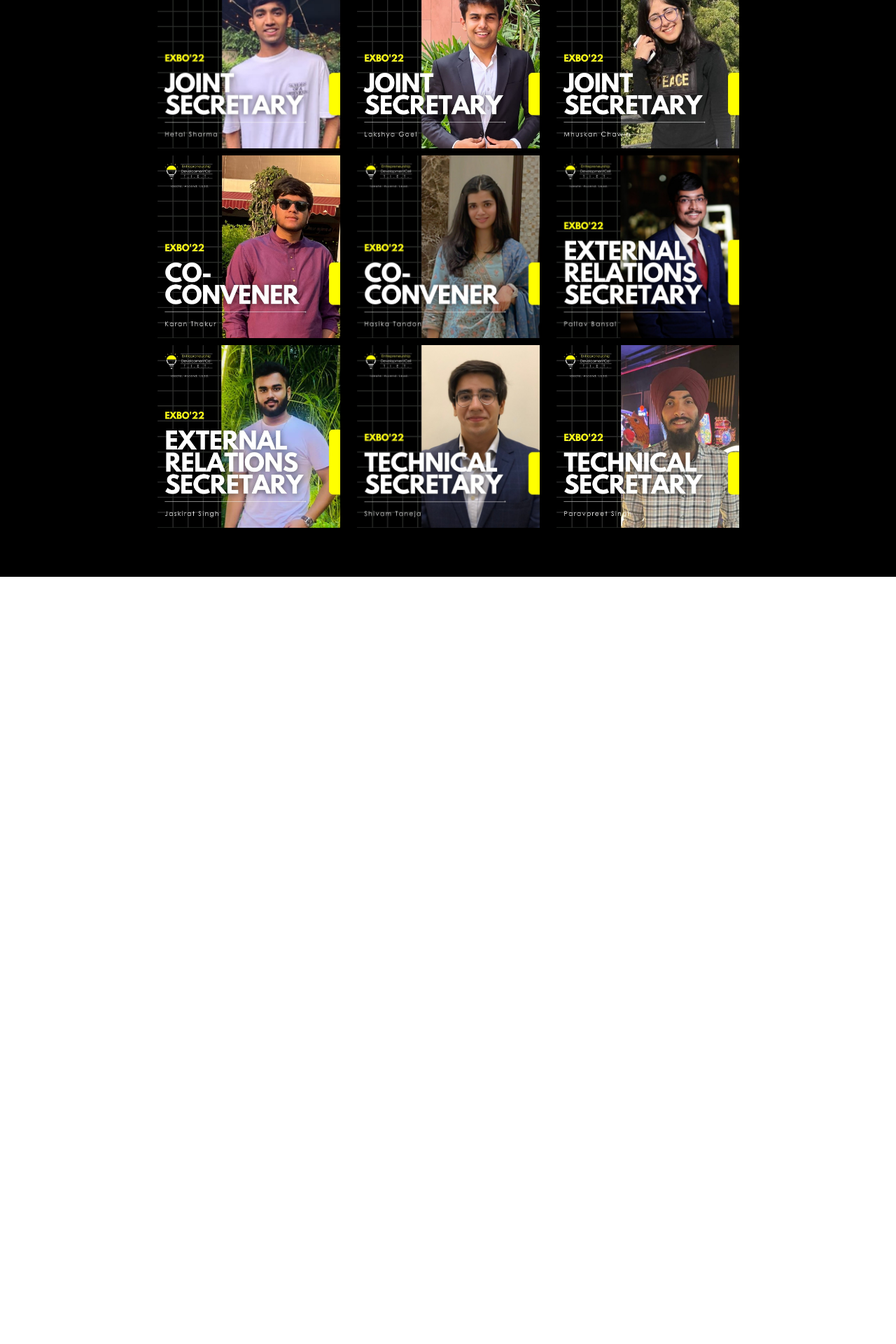
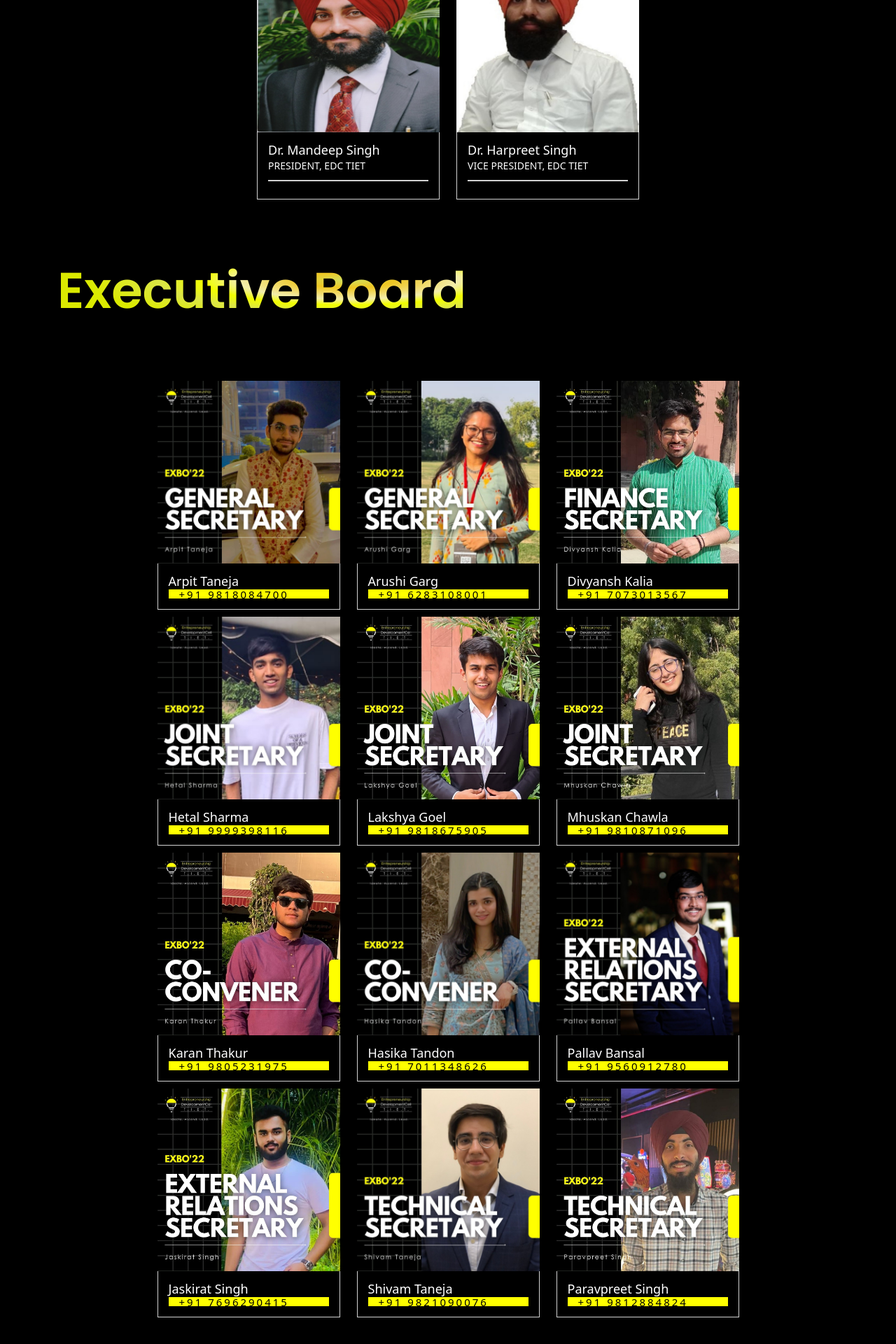
Before and after one commit to na-sha/EDC-Website, a React (Vite) app: page /team in a window 1280 px wide. Shown: the part 464-2384 px from the top of the page at 70% size. Before the commit the page ends 1288 px from the top, so only its background shows below. Built offline with nearby package versions, Linux system fonts and the light colour scheme; a web font is replaced by a local one.

Commit message:
updated contact us and teams page

```diff
--- a/src/components/Contact.jsx
+++ b/src/components/Contact.jsx
@@ -13,14 +13,18 @@ const Contact = () => {
         </div>
         <main class="grid-container">
           <div class="flow">
-                    <h1 class="fs-700 uppercase ff-serif">
-                        Get in touch
-                    </h1>
+            <h1 class="fs-700 uppercase ff-serif">Get in touch</h1>
             <p>
-                        Have a question? - drop us a message. Feel free to ask us for guidance in entrepeneurship or a question or anything in
-                        general you feel should be conveyed. We are always happy to help.
+              Have a question? - drop us a message. Feel free to ask us for
+              guidance in entrepeneurship or a question or anything in general
+              you feel should be conveyed. We are always happy to help.
             </p>
-                    <p>You can also contact us on our socials or <br /><b className='text-gradient'>@: edctiet@thapar.edu</b></p>
+            <p>
+              You can also contact us on our socials or <br />
+              <b className="text-gradient">@: edc@thapar.edu</b> <br />
+              <b className="text-gradient">Arpit Taneja: +91 9818084700</b> <br />
+              <b className="text-gradient">Arushi Garg: +91 6283108001</b>
+            </p>
             <div className="absolute z-[0] w-[10%] h-[35%] top-0 pink__gradient" />
             <div className="absolute z-[1] w-[20%] h-[80%] rounded-full bottom-40 white__gradient" />
             <div className="absolute z-[0] w-[30%] h-[50%] right-20 bottom-20 blue__gradient" />
@@ -31,7 +35,9 @@ const Contact = () => {
                 <ul>
                   <li>
                     <select>
-                                        <option selected disabled>-- Please choose an option --</option>
+                      <option selected disabled>
+                        -- Please choose an option --
+                      </option>
                       <option>Have a query?</option>
                       <option>Sponsor Us</option>
                       <option>Other</option>
@@ -44,9 +50,9 @@ const Contact = () => {
                     </div>
                   </li>
                   <li>
-                                    <div class="grid grid-2">
+                    <div classname="grid grid-2">
                       <input type="email" placeholder="Email" required />
-                                        <input type="tel" placeholder="Phone" />
+                      <input type="text" placeholder="Phone" />
                     </div>
                   </li>
                   <li>
@@ -62,15 +68,19 @@ const Contact = () => {
                       <div class="required-msg">REQUIRED FIELDS</div>
                       <button class="btn-grid" type="submit">
                         <span class="back">
-                                                <img src="https://s3-us-west-2.amazonaws.com/s.cdpn.io/162656/email-icon.svg"
-                                                    alt="" />
+                          <img
+                            src="https://s3-us-west-2.amazonaws.com/s.cdpn.io/162656/email-icon.svg"
+                            alt=""
+                          />
                         </span>
                         <span class="front">SUBMIT</span>
                       </button>
                       <button class="btn-grid" type="reset">
                         <span class="back">
-                                                <img src="https://s3-us-west-2.amazonaws.com/s.cdpn.io/162656/eraser-icon.svg"
-                                                    alt="" />
+                          <img
+                            src="https://s3-us-west-2.amazonaws.com/s.cdpn.io/162656/eraser-icon.svg"
+                            alt=""
+                          />
                         </span>
                         <span class="front">RESET</span>
                       </button>
@@ -82,9 +92,8 @@ const Contact = () => {
           </div>
         </main>
         <Footer />
-
       </>
-    )
+    );
 }
 
 export default Contact
--- a/src/components/TeamPage.jsx
+++ b/src/components/TeamPage.jsx
@@ -10,6 +10,8 @@ import mhuskan from "../assets/team/mhuskan.jpeg";
 import pallav from "../assets/team/pallav.jpeg";
 import parav from "../assets/team/parav.jpeg";
 import shivam from "../assets/team/shivam.jpeg";
+import mdsingh from "../assets/team/mdsingh.jpg"
+import harpreets from "../assets/team/harpreets.jpg"
 
 
 const TeamPage = () => {
@@ -22,71 +24,125 @@ const TeamPage = () => {
         crossorigin="anonymous"
       ></link>
       <div className="container">
+        <h1 className="flex-1 font-poppins font-semibold ss:text-[72px] text-[52px] ss:leading-[240.8px] leading-[75px]">
+          <span className="text-gradient">Mentors</span>
+        </h1>
         <div className="row justify-center">
           <div className="col-sm-3 col-md-3">
             <div className="our_team">
-              <img src={arpit} />
-              {/* <div className="pro_detail">
-                <h3 className="pro_name">Robart Muzaddid</h3>
-                <span className="pro_desc">founder</span>
-                <span className="pro_contact">
+              <img src={mdsingh} />
+              <div className="pro_detail">
+                <h3 className="pro_name">Dr. Mandeep Singh</h3>
+                <span className="pro_desc">President, EDC Tiet</span>
+                {/* <span className="pro_contact">
                   <i className="fa fa-phone-square"></i> +7488895623
-                </span>
-              </div> */}
+                </span> */}
+              </div>
             </div>
           </div>
           <div className="col-sm-3 col-md-3">
-            <div className="our_team"></div>
-            <img src={arushi} />
+            <div className="our_team">
+              <img src={harpreets} />
+              <div className="pro_detail">
+                <h3 className="pro_name">Dr. Harpreet Singh</h3>
+                <span className="pro_desc">Vice President, EDC Tiet</span>
+                {/* <span className="pro_contact">
+                  <i className="fa fa-phone-square"></i> +7488895623
+                </span> */}
+              </div>
+            </div>
+          </div>
+        </div>
+      </div>
+      <div className="container">
+        <h1 className="flex-1 font-poppins font-semibold ss:text-[72px] text-[52px] ss:leading-[240.8px] leading-[75px]">
+          <span className="text-gradient">Executive Board</span>
+        </h1>
+        <div className="row justify-center">
+          <div className="col-sm-3 col-md-3">
+            <div className="our_team">
+              <a href="https://www.linkedin.com/in/arpit-taneja-3390a81a0/">
+                <img src={arpit} />
+              </a>
+              <div className="pro_detail">
+                <h3 className="pro_name">Arpit Taneja</h3>
+
+                <span className="pro_contact">
+                  <i className="fa fa-phone-square"></i> +91 9818084700
+                </span>
+              </div>
+            </div>
           </div>
           <div className="col-sm-3 col-md-3">
             <div className="our_team">
+              <a href="https://www.linkedin.com/in/arushi-garg-0509/">
+                <img src={arushi} />
+              </a>
+              <div className="pro_detail">
+                <h3 className="pro_name">Arushi Garg</h3>
+                {/* <span className="pro_desc">Director</span> */}
+                <span className="pro_contact">
+                  <i className="fa fa-phone-square"></i> +91 6283108001
+                </span>
+              </div>
+            </div>
+          </div>
+          <div className="col-sm-3 col-md-3">
+            <div className="our_team">
+              <a href="https://www.linkedin.com/in/divyansh-kalia-607851196/">
                 <img src={divyansh} />
-              {/* <div className="pro_detail">
-                <h3 className="pro_name">Willson David</h3>
-                <span className="pro_desc">Director</span>
+              </a>
+              <div className="pro_detail">
+                <h3 className="pro_name">Divyansh Kalia</h3>
+                {/* <span className="pro_desc">Director</span> */}
                 <span className="pro_contact">
-                  <i className="fa fa-phone-square"></i> +7488895623
+                  <i className="fa fa-phone-square"></i> +91 7073013567
                 </span>
-              </div> */}
+              </div>
             </div>
           </div>
         </div>
         <div className="row justify-center">
           <div className="col-sm-3 col-md-3">
             <div className="our_team">
+              <a href="https://www.linkedin.com/in/hetal-sharma-20a0a31ba/">
                 <img src={hetal} />
-              {/* <div className="pro_detail">
-                <h3 className="pro_name">Robart Muzaddid</h3>
-                <span className="pro_desc">founder</span>
+              </a>
+              <div className="pro_detail">
+                <h3 className="pro_name">Hetal Sharma</h3>
+                {/* <span className="pro_desc">founder</span> */}
                 <span className="pro_contact">
-                  <i className="fa fa-phone-square"></i> +7488895623
+                  <i className="fa fa-phone-square"></i> +91 9999398116
                 </span>
-              </div> */}
+              </div>
             </div>
           </div>
           <div className="col-sm-3 col-md-3">
             <div className="our_team">
+              <a href="http://">
                 <img src={lakshya} />
-              {/* <div className="pro_detail">
-                <h3 className="pro_name">Willson David</h3>
-                <span className="pro_desc">Director</span>
+              </a>
+              <div className="pro_detail">
+                <h3 className="pro_name">Lakshya Goel</h3>
+                {/* <span className="pro_desc">Director</span> */}
                 <span className="pro_contact">
-                  <i className="fa fa-phone-square"></i> +7488895623
+                  <i className="fa fa-phone-square"></i> +91 9818675905
                 </span>
-              </div> */}
+              </div>
             </div>
           </div>
           <div className="col-sm-3 col-md-3">
             <div className="our_team">
+              <a href="https://www.linkedin.com/in/mhuskan-chawla-b437491bb/">
                 <img src={mhuskan} />
-              {/* <div className="pro_detail">
-                <h3 className="pro_name">Willson David</h3>
-                <span className="pro_desc">Director</span>
+              </a>
+              <div className="pro_detail">
+                <h3 className="pro_name">Mhuskan Chawla</h3>
+                {/* <span className="pro_desc">Director</span> */}
                 <span className="pro_contact">
-                  <i className="fa fa-phone-square"></i> +7488895623
+                  <i className="fa fa-phone-square"></i> +91 9810871096
                 </span>
-              </div> */}
+              </div>
             </div>
           </div>
         </div>
@@ -94,54 +150,62 @@ const TeamPage = () => {
         <div className="row justify-center">
           <div className="col-sm-3 col-md-3">
             <div className="our_team">
+              <a href="https://www.linkedin.com/in/karan-singh-thakur-34735020b/">
                 <img src={karan} />
-              {/* <div className="pro_detail">
-                <h3 className="pro_name">Robart Muzaddid</h3>
-                <span className="pro_desc">founder</span>
+              </a>{" "}
+              <div className="pro_detail">
+                <h3 className="pro_name">Karan Thakur</h3>
+                {/* <span className="pro_desc">founder</span> */}
                 <span className="pro_contact">
-                  <i className="fa fa-phone-square"></i> +7488895623
+                  <i className="fa fa-phone-square"></i> +91 9805231975
                 </span>
-              </div> */}
+              </div>
             </div>
           </div>
           <div className="col-sm-3 col-md-3">
             <div className="our_team">
+              <a href="https://www.linkedin.com/in/hasika-tandon-03731b200/">
                 <img src={hasika} />
-              {/* <div className="pro_detail">
-                <h3 className="pro_name">Willson David</h3>
-                <span className="pro_desc">Director</span>
+              </a>{" "}
+              <div className="pro_detail">
+                <h3 className="pro_name">Hasika Tandon</h3>
+                {/* <span className="pro_desc">Director</span> */}
                 <span className="pro_contact">
-                  <i className="fa fa-phone-square"></i> +7488895623
+                  <i className="fa fa-phone-square"></i> +91 7011348626
                 </span>
-              </div> */}
+              </div>
             </div>
           </div>
 
           {/* <div className="row justify-center"> */}
           <div className="col-sm-3 col-md-3">
             <div className="our_team">
+              <a href="https://www.linkedin.com/in/pallav-bansal-2008611bb/">
                 <img src={pallav} />
-              {/* <div className="pro_detail">
-                <h3 className="pro_name">Robart Muzaddid</h3>
-                <span className="pro_desc">founder</span>
+              </a>{" "}
+              <div className="pro_detail">
+                <h3 className="pro_name">Pallav Bansal</h3>
+                {/* <span className="pro_desc">founder</span> */}
                 <span className="pro_contact">
-                  <i className="fa fa-phone-square"></i> +7488895623
+                  <i className="fa fa-phone-square"></i> +91 9560912780
                 </span>
-              </div> */}
+              </div>
             </div>
           </div>
         </div>
         <div className="row justify-center">
           <div className="col-sm-3 col-md-3">
             <div className="our_team">
+              <a href="http://">
                 <img src={jaskirat} />
-              {/* <div className="pro_detail">
-                <h3 className="pro_name">Willson David</h3>
-                <span className="pro_desc">Director</span>
+              </a>
+              <div className="pro_detail">
+                <h3 className="pro_name">Jaskirat Singh</h3>
+                {/* <span className="pro_desc">Director</span> */}
                 <span className="pro_contact">
-                  <i className="fa fa-phone-square"></i> +7488895623
+                  <i className="fa fa-phone-square"></i> +91 7696290415
                 </span>
-              </div> */}
+              </div>
             </div>
           </div>
           {/* </div> */}
@@ -149,26 +213,30 @@ const TeamPage = () => {
           {/* <div className="row justify-center"> */}
           <div className="col-sm-3 col-md-3">
             <div className="our_team">
+              <a href="https://www.linkedin.com/in/shivam-taneja-409a961b6/">
                 <img src={shivam} />
-                {/* <div className="pro_detail">
-                <h3 className="pro_name">Robart Muzaddid</h3>
-                <span className="pro_desc">founder</span>
+              </a>{" "}
+              <div className="pro_detail">
+                <h3 className="pro_name">Shivam Taneja</h3>
+                {/* <span className="pro_desc">founder</span> */}
                 <span className="pro_contact">
-                  <i className="fa fa-phone-square"></i> +7488895623
+                  <i className="fa fa-phone-square"></i> +91 9821090076
                 </span>
-              </div> */}
+              </div>
             </div>
           </div>
           <div className="col-sm-3 col-md-3">
             <div className="our_team">
+              <a href="https://www.linkedin.com/in/paravpreetsingh/">
                 <img src={parav} />
-                {/* <div className="pro_detail">
-                <h3 className="pro_name">Willson David</h3>
-                <span className="pro_desc">Director</span>
+              </a>{" "}
+              <div className="pro_detail">
+                <h3 className="pro_name">Paravpreet Singh</h3>
+                {/* <span className="pro_desc">Director</span> */}
                 <span className="pro_contact">
-                  <i className="fa fa-phone-square"></i> +7488895623
+                  <i className="fa fa-phone-square"></i> +91 9812884824
                 </span>
-              </div> */}
+              </div>
             </div>
           </div>
         </div>
```
Also changed, not shown: src/assets/team/harpreets.jpg (added), src/assets/team/mdsingh.jpg (added). Lines whose indentation alone changed are shown as unchanged.
